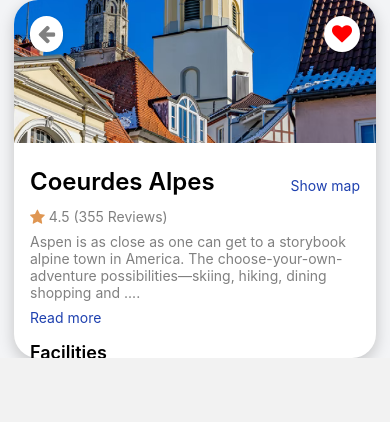
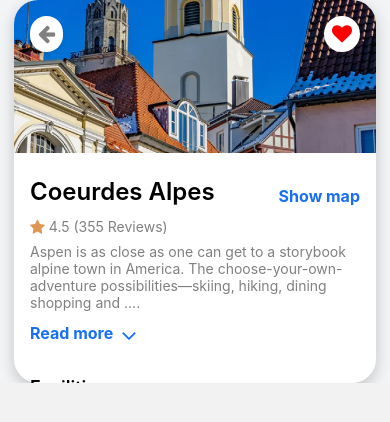
Before and after one commit to Saqibb786/Aspen, a React Native app: screen /ParticularScreen in a window 390 px wide. Shown: the top 422 px of the page. Built offline with nearby package versions, Linux system fonts and the light colour scheme.

Commit message:
Update Particular SCreen

```diff
--- a/src/screens/particularScreen/ParticularScreen.js
+++ b/src/screens/particularScreen/ParticularScreen.js
@@ -36,7 +36,11 @@ const ParticularScreen = () => {
             </View>
 
             <View style={styles.ratingContainer}>
-              <FontAwesome name="star" size={16} color='rgba(223, 150, 82, 1)' />
+              <FontAwesome
+                name="star"
+                size={16}
+                color="rgba(223, 150, 82, 1)"
+              />
               <Text style={styles.ratingText}>4.5 (355 Reviews)</Text>
             </View>
 
@@ -45,7 +49,18 @@ const ParticularScreen = () => {
               America. The choose-your-own-adventure possibilities—skiing,
               hiking, dining shopping and ....
             </Text>
-            <Text style={styles.link}>Read more</Text>
+            <View style={styles.flex}>
+              <TouchableOpacity>
+                <Text style={styles.link}>Read more</Text>
+              </TouchableOpacity>
+              <TouchableOpacity style={styles.angleDown}>
+                <FontAwesome
+                  name="angle-down"
+                  size={24}
+                  color="rgba(23,111,242,1)"
+                />
+              </TouchableOpacity>
+            </View>
 
             <Text style={styles.facilitiesTitle}>Facilities</Text>
             <View style={styles.facilitiesContainer}>
@@ -146,6 +161,10 @@ const styles = StyleSheet.create({
     alignItems: "center",
     marginTop: 8,
   },
+  flex: {
+    flexDirection: "row",
+    alignItems: "center",
+  },
   title: {
     fontSize: 24,
     fontWeight: "600",
@@ -156,7 +175,11 @@ const styles = StyleSheet.create({
     alignItems: "center",
     marginTop: 12,
   },
-
+  angleDown: {
+    alignSelf: "center",
+    marginTop: 12,
+    marginLeft: 8,
+  },
   ratingText: {
     marginLeft: 4,
     fontSize: 14,
@@ -168,14 +191,16 @@ const styles = StyleSheet.create({
     color: "gray",
   },
   link: {
-    color: "#1e40af",
+    color: "rgba(23,111,242,1)",
+    fontWeight: "700",
+    fontSize: 16,
     marginTop: 8,
   },
 
   facilitiesTitle: {
     fontSize: 18,
     fontWeight: "600",
-    marginTop: 16,
+    marginTop: 30,
   },
   facilitiesContainer: {
     flexDirection: "row",
```
